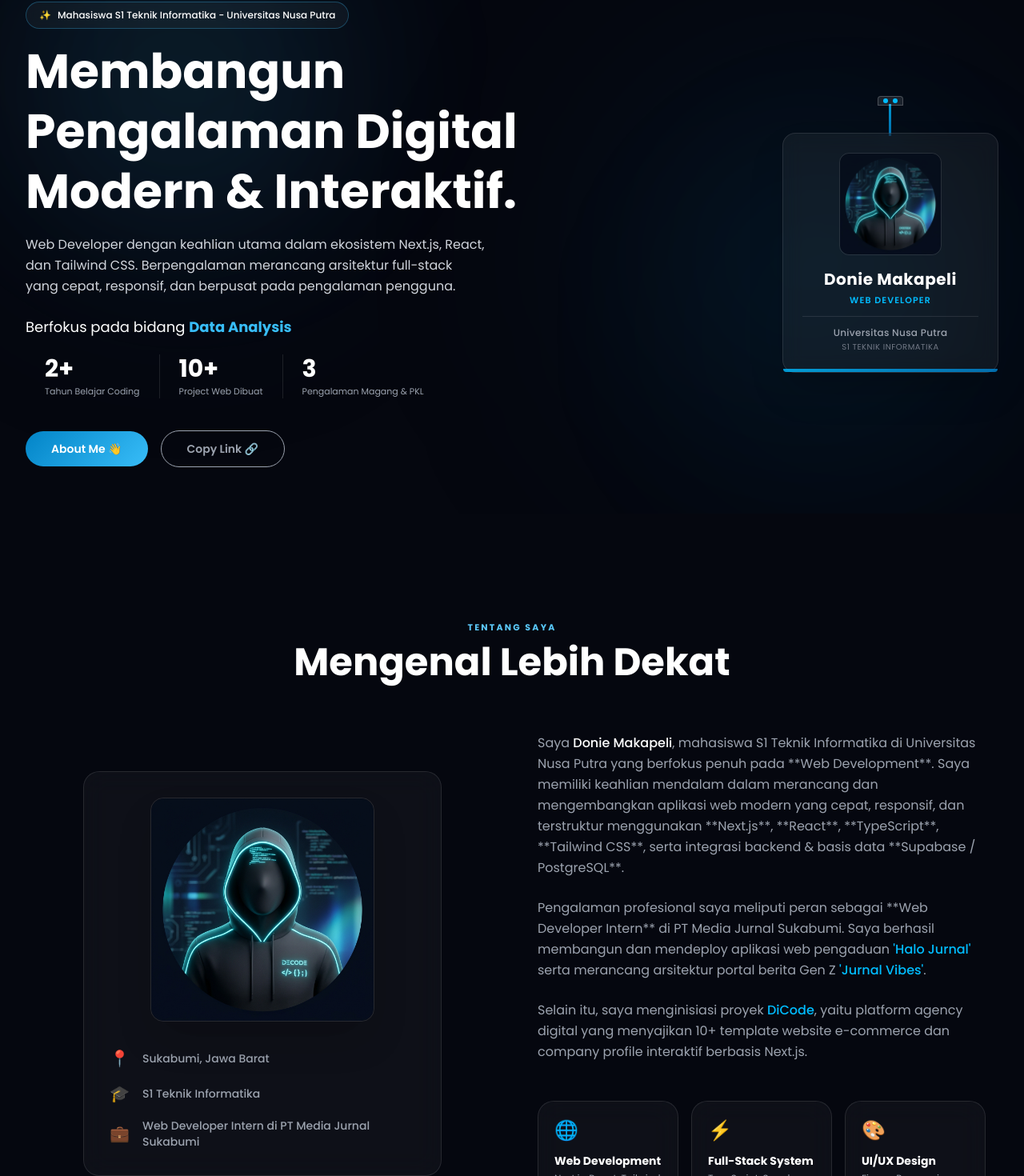
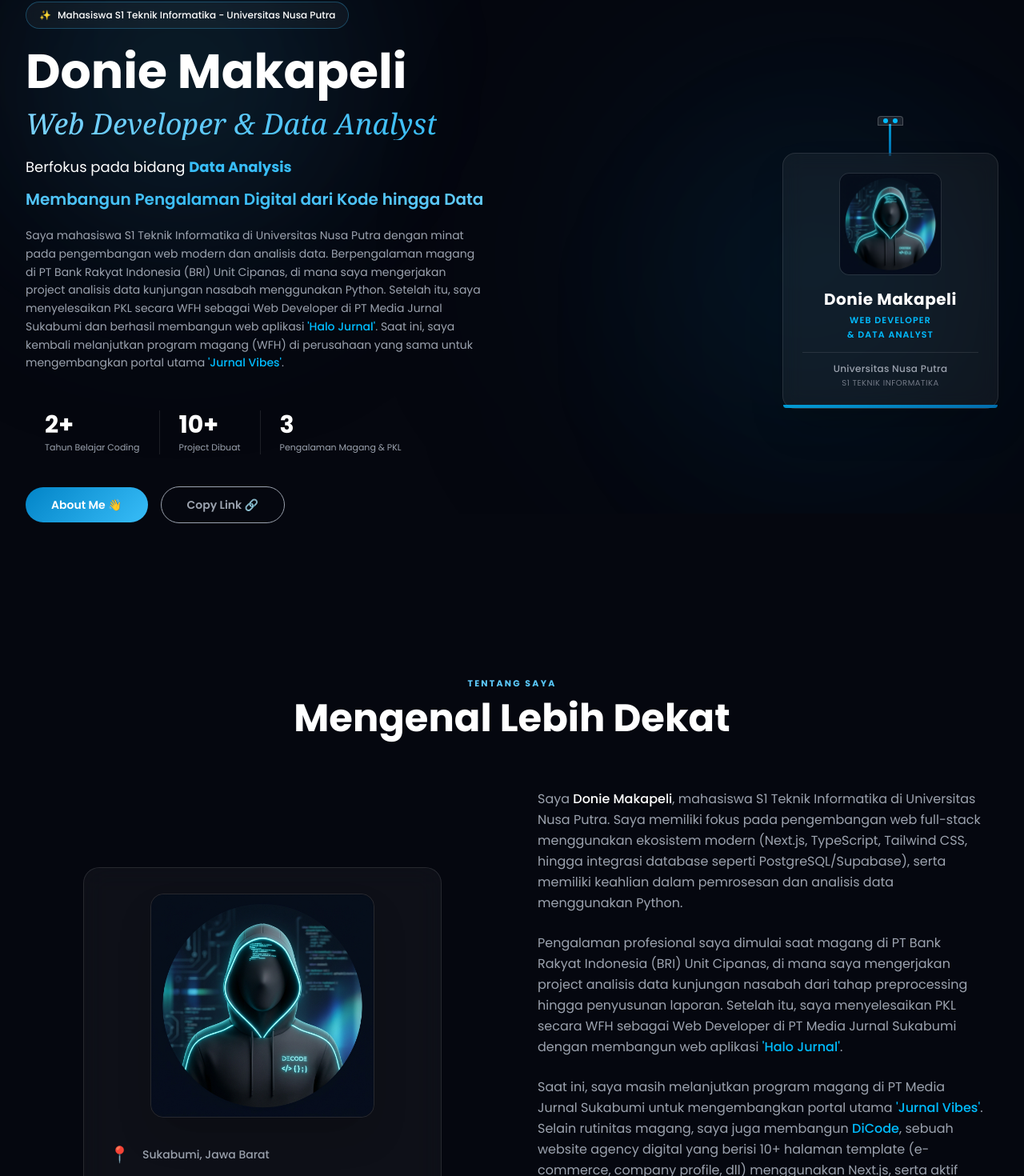
Before and after one commit to dmakapeli-prog/doni-portfolio, a Next.js app: page / in a window 1280 px wide. Shown: the part 158-1628 px from the top of the page at 80% size. Built offline with nearby package versions, Linux system fonts and the light colour scheme.

Commit message:
Revert copywriting to dual role Web Developer & Data Analyst while preserving improved layout and interactive UI

```diff
--- a/app/page.js
+++ b/app/page.js
@@ -232,8 +232,8 @@ function IDCard() {
 
         {/* Nama & Role */}
         <h3 className="text-lg sm:text-xl font-bold text-white mb-1 tracking-wide">Donie Makapeli</h3>
-        <p className="text-sky-400 text-[11px] font-semibold tracking-widest uppercase text-center">
-          Web Developer
+        <p className="text-sky-400 text-[10px] sm:text-[11px] font-semibold tracking-widest uppercase leading-relaxed text-center">
+          Web Developer<br />& Data Analyst
         </p>
 
         {/* Divider */}
@@ -270,7 +270,7 @@ function HomeSection() {
 
   const stats = [
     { num: "2+", label: "Tahun Belajar Coding" },
-    { num: "10+", label: "Project Web Dibuat" },
+    { num: "10+", label: "Project Dibuat" },
     { num: "3", label: "Pengalaman Magang & PKL" },
   ];
 
@@ -285,15 +285,31 @@ function HomeSection() {
             <span>✨</span> Mahasiswa S1 Teknik Informatika - Universitas Nusa Putra
           </div>
 
-          <h1 className="text-3xl sm:text-5xl lg:text-6xl font-bold text-white mb-4 text-left leading-tight">
-            Membangun Pengalaman Digital Modern & Interaktif.
+          <h1 className="text-3xl sm:text-5xl lg:text-6xl font-bold text-white mb-2 text-left leading-tight">
+            Donie Makapeli
           </h1>
 
-          <p className="text-gray-300 text-sm sm:text-base leading-relaxed max-w-xl mb-6 text-left">
-            Web Developer dengan keahlian utama dalam ekosistem Next.js, React, dan Tailwind CSS. Berpengalaman merancang arsitektur full-stack yang cepat, responsif, dan berpusat pada pengalaman pengguna.
+          <h2 className="text-xl sm:text-3xl lg:text-4xl italic font-serif gradient-text mb-5 text-left">
+            Web Developer & Data Analyst
+          </h2>
+
+          <TypingLine />
+
+          <p className="gradient-text-animated text-base sm:text-xl font-semibold mb-5 text-left">
+            Membangun Pengalaman Digital dari Kode hingga Data
           </p>
 
-          <TypingLine />
+          <p className="text-text-secondary text-xs sm:text-sm leading-relaxed max-w-xl mb-8 sm:mb-10 text-left">
+            Saya mahasiswa S1 Teknik Informatika di Universitas Nusa Putra dengan minat pada
+            pengembangan web modern dan analisis data. Berpengalaman magang di PT Bank Rakyat
+            Indonesia (BRI) Unit Cipanas, di mana saya mengerjakan project analisis data kunjungan
+            nasabah menggunakan Python. Setelah itu, saya menyelesaikan PKL secara WFH sebagai
+            Web Developer di PT Media Jurnal Sukabumi dan berhasil membangun web aplikasi{" "}
+            <span className="text-sky-400 font-medium">&apos;Halo Jurnal&apos;</span>.
+            Saat ini, saya kembali melanjutkan program magang (WFH) di perusahaan yang sama
+            untuk mengembangkan portal utama{" "}
+            <span className="text-sky-400 font-medium">&apos;Jurnal Vibes&apos;</span>.
+          </p>
 
           {/* Stat Row */}
           <div className="flex flex-wrap justify-start gap-y-4 mb-8 sm:mb-10 w-full pt-2">
@@ -328,15 +344,15 @@ function HomeSection() {
 }
 
 /* ==================================================================
-   ABOUT SECTION (Fokus Web Developer)
+   ABOUT SECTION
    ================================================================== */
 function AboutSection() {
   const stagger = useStaggerFade();
 
   const cards = [
-    { icon: "🌐", title: "Web Development", desc: "Next.js, React, Tailwind CSS" },
-    { icon: "⚡", title: "Full-Stack System", desc: "TypeScript, Supabase, REST API" },
-    { icon: "🎨", title: "UI/UX Design", desc: "Figma, Responsive System" },
+    { icon: "🌐", title: "Web Development", desc: "Next.js, React, Tailwind" },
+    { icon: "📊", title: "Data Analysis", desc: "Python, Pandas, EDA" },
+    { icon: "🎨", title: "UI/UX Design", desc: "Figma, Design System" },
   ];
 
   return (
@@ -376,7 +392,7 @@ function AboutSection() {
                 </div>
                 <div className="flex items-center gap-3.5 sm:gap-4 text-xs sm:text-sm">
                   <span className="text-lg sm:text-xl">💼</span>
-                  <span className="text-text-secondary font-medium">Web Developer Intern di PT Media Jurnal Sukabumi</span>
+                  <span className="text-text-secondary font-medium">Intern di PT Media Jurnal Sukabumi</span>
                 </div>
               </div>
             </div>
@@ -385,13 +401,22 @@ function AboutSection() {
           {/* KOLOM KANAN */}
           <div className="flex flex-col gap-4 sm:gap-6 text-left">
             <p className="fade-up fade-delay-2 text-text-secondary leading-relaxed text-xs sm:text-base text-left">
-              Saya <span className="text-white font-medium">Donie Makapeli</span>, mahasiswa S1 Teknik Informatika di Universitas Nusa Putra yang berfokus penuh pada **Web Development**. Saya memiliki keahlian mendalam dalam merancang dan mengembangkan aplikasi web modern yang cepat, responsif, dan terstruktur menggunakan **Next.js**, **React**, **TypeScript**, **Tailwind CSS**, serta integrasi backend & basis data **Supabase / PostgreSQL**.
+              Saya <span className="text-white font-medium">Donie Makapeli</span>, mahasiswa S1 Teknik Informatika di Universitas Nusa Putra. Saya memiliki fokus pada pengembangan web full-stack menggunakan ekosistem modern (Next.js, TypeScript, Tailwind CSS, hingga integrasi database seperti PostgreSQL/Supabase), serta memiliki keahlian dalam pemrosesan dan analisis data menggunakan Python.
             </p>
             <p className="fade-up fade-delay-3 text-text-secondary leading-relaxed text-xs sm:text-base text-left">
-              Pengalaman profesional saya meliputi peran sebagai **Web Developer Intern** di PT Media Jurnal Sukabumi. Saya berhasil membangun dan mendeploy aplikasi web pengaduan <span className="text-sky-400 font-medium">&apos;Halo Jurnal&apos;</span> serta merancang arsitektur portal berita Gen Z <span className="text-sky-400 font-medium">&apos;Jurnal Vibes&apos;</span>.
+              Pengalaman profesional saya dimulai saat magang di PT Bank Rakyat Indonesia (BRI) Unit Cipanas,
+              di mana saya mengerjakan project analisis data kunjungan nasabah dari tahap preprocessing hingga
+              penyusunan laporan. Setelah itu, saya menyelesaikan PKL secara WFH sebagai Web Developer di
+              PT Media Jurnal Sukabumi dengan membangun web aplikasi{" "}
+              <span className="text-sky-400 font-medium">&apos;Halo Jurnal&apos;</span>.
             </p>
             <p className="fade-up fade-delay-4 text-text-secondary leading-relaxed text-xs sm:text-base text-left">
-              Selain itu, saya menginisiasi proyek <span className="text-sky-400 font-medium">DiCode</span>, yaitu platform agency digital yang menyajikan 10+ template website e-commerce dan company profile interaktif berbasis Next.js.
+              Saat ini, saya masih melanjutkan program magang di PT Media Jurnal Sukabumi untuk mengembangkan
+              portal utama <span className="text-sky-400 font-medium">&apos;Jurnal Vibes&apos;</span>.
+              Selain rutinitas magang, saya juga membangun{" "}
+              <span className="text-sky-400 font-medium">DiCode</span>, sebuah website agency digital
+              yang berisi 10+ halaman template (e-commerce, company profile, dll) menggunakan Next.js,
+              serta aktif berorganisasi untuk melatih kerja sama tim.
             </p>
 
             <div className="grid grid-cols-1 sm:grid-cols-3 gap-3.5 sm:gap-4 pt-2 sm:pt-4 mt-1 sm:mt-2">
@@ -565,11 +590,11 @@ function EducationSection() {
       },
       {
         period: "Feb 2026 - Jun 2026",
-        title: "Magang Administrasi & Sistem Data",
+        title: "Magang Administrasi & Data Science",
         sub: "PT Bank Rakyat Indonesia (BRI) Unit Cipanas",
         badge: "Magang",
-        badgeClass: "badge-ice",
-        desc: "Mengelola kearsipan digital dokumen operasional (form AR/FR) serta mendukung manajemen data sistem operasional internal (BRIMEN) secara terstruktur."
+        badgeClass: "badge-purple",
+        desc: "Ditempatkan pada posisi operasional administrasi, namun mengambil peran lebih spesifik yang diselaraskan dengan keahlian Teknik Informatika. Selain mengelola sistem kearsipan dokumen (AR/FR), saya mengeksekusi proyek analisis data kunjungan nasabah menggunakan **Python** dan **Pandas** untuk membersihkan, memproses, dan menghasilkan wawasan terstruktur yang melampaui tugas administrasi reguler."
       },
       {
         period: "2024 - Sekarang",
@@ -603,10 +628,10 @@ function EducationSection() {
       },
       {
         period: "2026",
-        title: "Sistem Administrasi Data & Kearsipan BRI",
-        sub: "Pengelolaan kearsipan digital form AR/FR dan validasi sistem data operasional BRIMEN.",
-        badge: "System Data",
-        badgeClass: "badge-ice",
+        title: "Laporan Analisis Data Kunjungan Nasabah BRI",
+        sub: "Preprocessing & EDA 5.956+ data transaksi menggunakan **Python** (**Pandas**) - format laporan IEEE",
+        badge: "Data Analysis",
+        badgeClass: "badge-purple",
       }
     ]
   };
```
